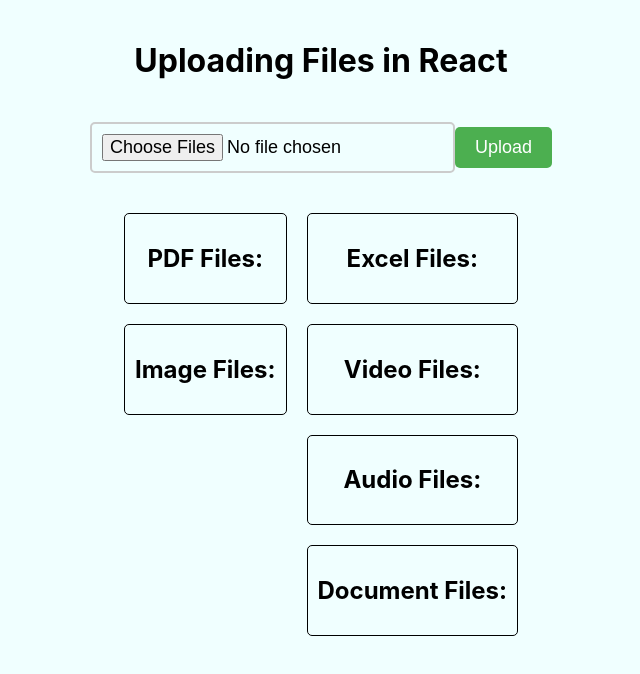
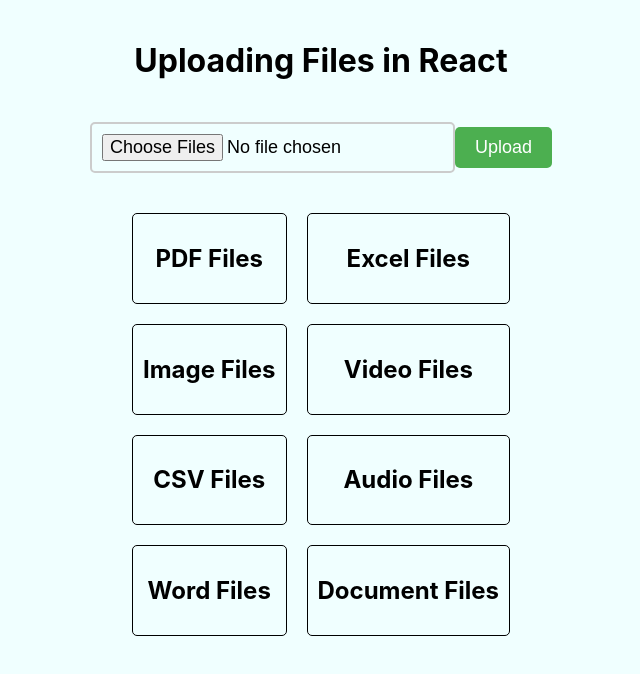
Before and after one commit to Mohanapriya4/Tringapps_Intern, a React (Create React App) app in the folder Day-8/uploader/: page / in a window 1280 px wide. Shown: the top 674 px of the page, without its empty margins (319-959 px from the left). Built offline with nearby package versions, Linux system fonts and the light colour scheme.

Commit message:
upload-all files

```diff
--- /dev/null
+++ b/Day-8/uploader/src/components/CsvHandler.jsx
@@ -0,0 +1,10 @@
+import Papa from 'papaparse';
+
+export const readCSVFile = (file, callback) => {
+  const reader = new FileReader();
+  reader.onload = () => {
+    const content = Papa.parse(reader.result, { header: true });
+    callback({ name: file.name, content: content.data });
+  };
+  reader.readAsText(file);
+};
--- /dev/null
+++ b/Day-8/uploader/src/components/WordHandler.jsx
@@ -0,0 +1,18 @@
+import mammoth from 'mammoth';
+
+export const readWordFile = (file, callback) => {
+  const reader = new FileReader();
+
+  reader.onload = async (event) => {
+    const arrayBuffer = event.target.result;
+    try {
+      const result = await mammoth.convertToHtml({ arrayBuffer });
+      callback({ name: file.name, type: file.type, content: result.value });
+    } catch (error) {
+      console.error('Error reading Word file:', error);
+      callback({ name: file.name, type: file.type, content: 'Error reading file' });
+    }
+  };
+
+  reader.readAsArrayBuffer(file);
+};
--- a/Day-8/uploader/src/components/style.css
+++ b/Day-8/uploader/src/components/style.css
@@ -80,7 +80,7 @@
 }
 
 .image-preview img {
-    width: auto;
+  width: 50%;
   height: 100%;
-    object-fit: contain;
+
 }
--- a/Day-8/uploader/src/components/upload.jsx
+++ b/Day-8/uploader/src/components/upload.jsx
@@ -5,6 +5,8 @@ import { readExcelFile } from './ExcelHandler';
 import { readVideoFile } from './VideoHandler';
 import { readAudioFile } from './AudioHandler';
 import { readTextFile } from './DocumentHandler';
+import { readCSVFile } from './CsvHandler';
+import { readWordFile } from './WordHandler';
 import './style.css';
 
 function Upl() {
@@ -17,6 +19,8 @@ function Upl() {
   const [videoFiles, setVideoFiles] = useState([]);
   const [audioFiles, setAudioFiles] = useState([]);
   const [documentFiles, setDocumentFiles] = useState([]);
+  const [csvFiles, setCsvFiles] = useState([]);
+  const [wordFiles, setWordFiles] = useState([]);
 
   const handleFileChange = (e) => {
     const selectedFiles = Array.from(e.target.files);
@@ -48,6 +52,10 @@ function Upl() {
         readAudioFile(file, (content) => handleFileRead(content, contents, setAudioFiles));
       } else if (file.type === 'text/plain') {
         readTextFile(file, (content) => handleFileRead(content, contents, setDocumentFiles));
+      } else if (file.type === 'text/csv' || file.type === 'application/vnd.ms-excel') { // CSV MIME type
+        readCSVFile(file, (content) => handleFileRead(content, contents, setCsvFiles));
+      } else if (file.type === 'application/vnd.openxmlformats-officedocument.wordprocessingml.document') {
+        readWordFile(file, (content) => handleFileRead(content, contents, setWordFiles));
       } else {
         console.log('Unsupported file type:', file.type);
       }
@@ -72,7 +80,7 @@ function Upl() {
       <div className="file-preview-container">
         <div className="file-preview-column">
           <div className="file-preview">
-            <h2>PDF Files:</h2>
+            <h2>PDF Files</h2>
             {pdfFiles.map((file, index) => (
               <div key={index}>
                 <h3>{file.name}</h3>
@@ -81,7 +89,7 @@ function Upl() {
             ))}
           </div>
           <div className="file-preview">
-            <h2>Image Files:</h2>
+            <h2>Image Files</h2>
             {imageFiles.map((file, index) => (
               <div key={index}>
                 <h3>{file.name}</h3>
@@ -89,10 +97,28 @@ function Upl() {
               </div>
             ))}
           </div>
+          <div className="file-preview">
+            <h2>CSV Files</h2>
+            {csvFiles.map((file, index) => (
+              <div key={index}>
+                <h3>{file.name}</h3>
+                <pre>{JSON.stringify(file.content, null, 2)}</pre>
+              </div>
+            ))}
+          </div>
+          <div className="file-preview">
+            <h2>Word Files</h2>
+            {wordFiles.map((file, index) => (
+              <div key={index}>
+                <h3>{file.name}</h3>
+                <div dangerouslySetInnerHTML={{ __html: file.content }} />
+              </div>
+            ))}
+          </div>
         </div>
         <div className="file-preview-column">
           <div className="file-preview">
-            <h2>Excel Files:</h2>
+            <h2>Excel Files</h2>
             {excelFiles.map((file, index) => (
               <div key={index}>
                 <h3>{file.name}</h3>
@@ -101,7 +127,7 @@ function Upl() {
             ))}
           </div>
           <div className="file-preview">
-            <h2>Video Files:</h2>
+            <h2>Video Files</h2>
             {videoFiles.map((file, index) => (
               <div key={index}>
                 <h3>{file.name}</h3>
@@ -113,7 +139,7 @@ function Upl() {
             ))}
           </div>
           <div className="file-preview">
-            <h2>Audio Files:</h2>
+            <h2>Audio Files</h2>
             {audioFiles.map((file, index) => (
               <div key={index}>
                 <h3>{file.name}</h3>
@@ -125,7 +151,7 @@ function Upl() {
             ))}
           </div>
           <div className="file-preview">
-            <h2>Document Files:</h2>
+            <h2>Document Files</h2>
             {documentFiles.map((file, index) => (
               <div key={index}>
                 <h3>{file.name}</h3>
```
Lines whose indentation alone changed are shown as unchanged.
